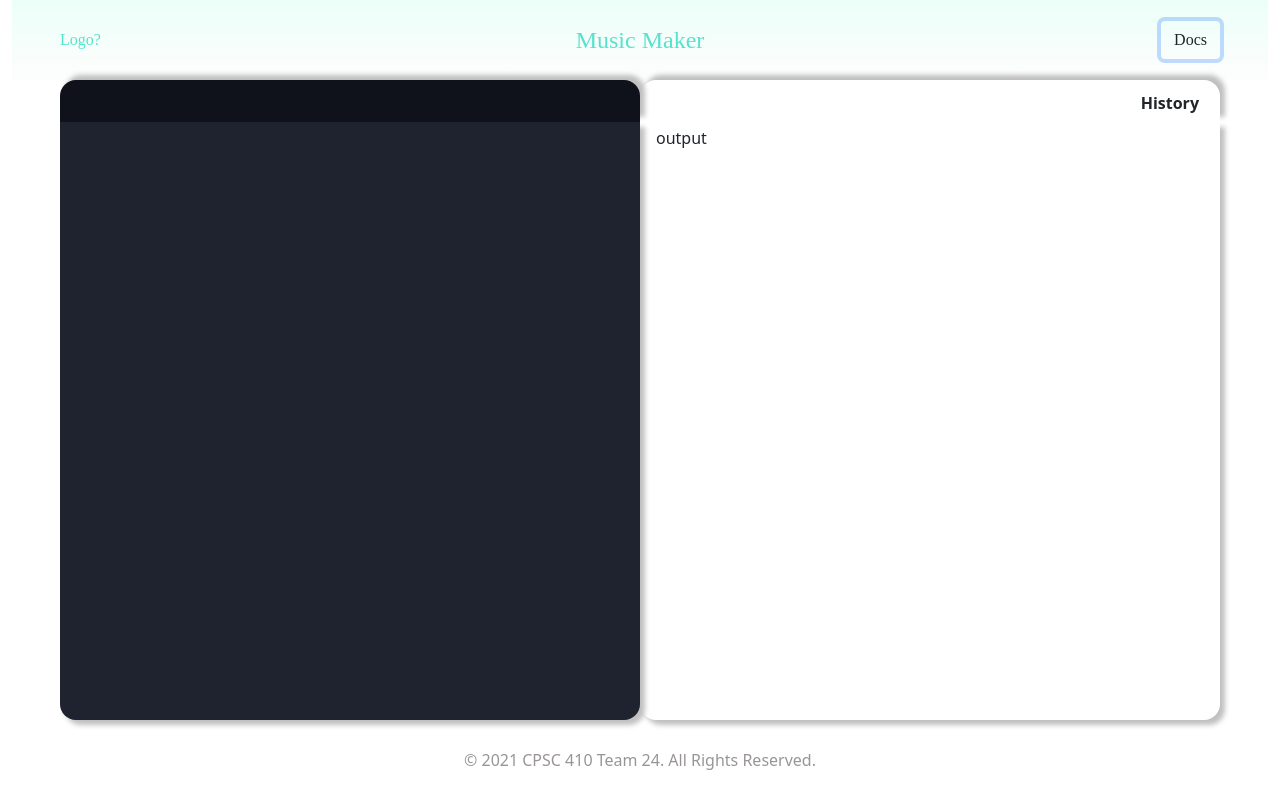
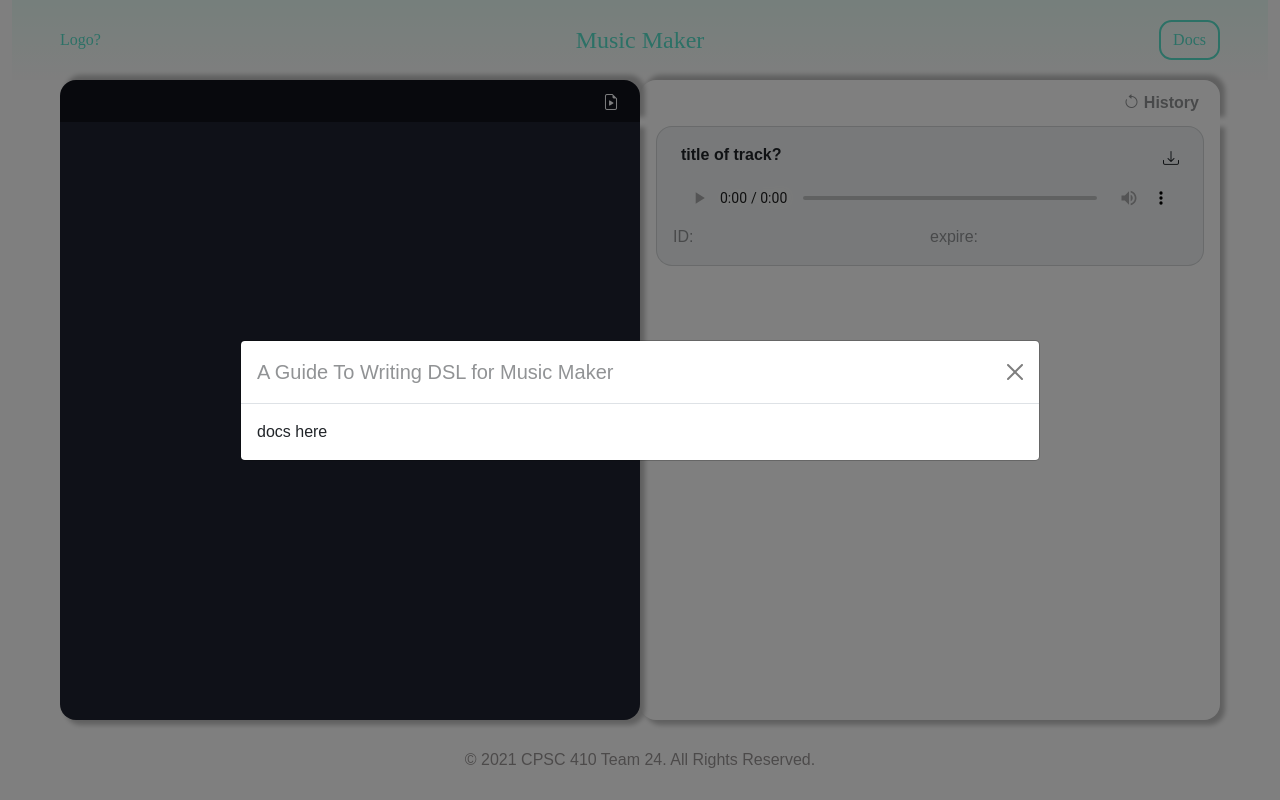
Before and after one commit to dhruv-tech/MusicMakerDSL, a Vue app in the folder integrated/music-maker/: page / in a window 1280 px wide. Both pictures are taken after a click on the button "Docs". Built offline with nearby package versions, Linux system fonts and the light colour scheme.

Commit message:
copy more component from html to vue - Add working modal component - TODO: connect runcode button

```diff
--- a/integrated/music-maker/package.json
+++ b/integrated/music-maker/package.json
@@ -7,7 +7,9 @@
     "build": "vue-cli-service build"
   },
   "dependencies": {
+    "@popperjs/core": "^2.10.2",
     "bootstrap": "^5.1.3",
+    "bootstrap-icons": "^1.6.0",
     "core-js": "^3.6.5",
     "crunker": "^1.2.1",
     "jquery": "^3.6.0",
--- a/integrated/music-maker/src/assets/styles.css
+++ b/integrated/music-maker/src/assets/styles.css
@@ -21,10 +21,23 @@ body{
     border: 2px solid #58E2CC;
     border-radius: 0.8em;
 }
+
 .button-custom:hover {
     color: #fff;
     background-color: #58E2CC;
 }
+
+.card{
+    background-color: #F0F3F5;
+    border-radius: 1em;
+    /* width: 100%; */
+}
+
+.container-card {
+    max-height: 95%;
+    overflow-y: auto;
+}
+
 .container-responsive {
     display: flex;
     flex-direction: column;
@@ -32,6 +45,10 @@ body{
 
 .content-fill {
     flex: 1 1 auto;
+}
+
+.font-regular{
+    font-family: sans-serif;
 }
 
 #editor-container {
@@ -77,8 +94,8 @@ body{
     max-height: 95%;
     overflow-y: auto;
     resize: none;
-    /* scrollbar-width: thin;
-    scrollbar-color: #00A6DA #919395; */
+    width: thin;
+    /* scrollbar-color: #00A6DA #919395; */
 }
 
 /*
@@ -89,14 +106,18 @@ body{
     width: 12px;
 }
 
-#code-editor-form::-webkit-scrollbar-track {
+/* #code-editor-form::-webkit-scrollbar-track {
     background: #919395;
+} */
+
+#code-editor-form::-webkit-scrollbar-thumb {
+    /* background-color: #00A6DA; */
+    border-radius: 20px;
+    border: 3px solid #919395;
 }
 
-#code-editor-form::-webkit-scrollbar-thumb {
-    background-color: #00A6DA;
-    border-radius: 20px;
-    border: 3px solid #919395;
+.text-dark {
+    color: #4C5052;
 }
 
 .text-grey {
--- a/integrated/music-maker/src/components/Home.js
+++ b/integrated/music-maker/src/components/Home.js
@@ -1,6 +1,7 @@
 
 import scribble from 'scribbletune/browser.js';
 import soundEngine from '../../sound-engine/engine.js';
+import { Modal } from 'bootstrap';
 
 export default {
     name: 'Home',
@@ -50,5 +51,11 @@ export default {
         }
     },
     beforeMount(){
-    }
+    },
+    data: () => ({
+        modal: null
+    }),
+    mounted() {
+        this.modal = new Modal(this.$refs.docsModal)
+    },
 }
--- a/integrated/music-maker/src/components/Home.vue
+++ b/integrated/music-maker/src/components/Home.vue
@@ -1,11 +1,47 @@
 <template>
-  <div class="hello">
     <div class="container-fluid vh-100 container-responsive">
+        <!-- Button trigger modal -->
+        <!-- <button type="button" class="btn btn-primary" @click="modal.show()">
+            Launch demo modal
+        </button> -->
+
+        <!-- Modal -->
+        <!-- <div class="modal fade" ref="exampleModal" tabindex="-1" aria-hidden="true">
+            <div class="modal-dialog">
+                <div class="modal-content">
+                    <div class="modal-header">
+                        <h5 class="modal-title" id="exampleModalLabel">Modal title</h5>
+                        <button type="button" class="btn-close" @click="modal.hide()" aria-label="Close"></button>
+                    </div>
+                    <div class="modal-body">
+                    ...
+                    </div>
+                    <div class="modal-footer">
+                        <button type="button" class="btn btn-secondary" @click="modal.hide()">Close</button>
+                        <button type="button" class="btn btn-primary">Save changes</button>
+                    </div>
+                </div>
+            </div>
+        </div> -->
         <div id="header" class="row gx-0 header-row px-5">
             <div class="col-2">Logo?</div>
             <div class="col-8 title-text">Music Maker</div>
             <div class="col-2 align-right">
-                <button id="docs-btn" type="button" class="btn button-custom text-inherit">Docs</button>
+                <button id="docs-btn" type="button" class="btn button-custom text-inherit" @click="modal.show()">Docs</button>
+            </div>
+            <div class="modal fade" ref="docsModal" tabindex="-1" role="dialog" aria-hidden="true">
+                <div class="modal-dialog modal-dialog-centered modal-dialog-scrollable modal-lg">
+                    <div class="modal-content">
+                        <div class="modal-header">
+                            <h5 class="modal-title text-grey font-regular" id="dosModalTitle">A Guide To Writing DSL for Music Maker</h5>
+                            <button type="button" class="btn-close" @click="modal.hide()" aria-label="Close">
+                            </button>
+                        </div>
+                        <div class="modal-body text-dark font-regular">
+                            docs here
+                        </div>
+                    </div>
+                </div>
             </div>
         </div>
         <div class="row row-cols-2 gx-0 px-5">
@@ -29,14 +65,44 @@
                 <textarea id="code-editor-form" class="form-control" title="editor"></textarea>
             </div>
             <div id="output-container" class="col gx-0 px-3 pt-1 br-shadow btm-round">
-                <div class="row gx-0">output</div>
+                <div class="row gx-0">
+                    <div class="container container-card">
+                        <!-- This is just a sample card. The entire section needs to be added dynamically
+                        with JS when we get output from the backend; -->
+                        <div class="card">
+                            <div class="card-body text-dark">
+                                <div class="row gx-0">
+                                    <div class="col-10 gx-0 px-2">
+                                        <b>title of track?</b>
+                                    </div>
+                                    <div class="col-2 gx-0 px-2 pt-1 align-right">
+                                        <i class="bi bi-download"></i>
+                                    </div>
+                                </div>
+                                <div class="row gx-0">
+                                    <audio controls>
+                                        <source src="https://www.kozco.com/tech/LRMonoPhase4.wav">
+                                        <p>Your browser does not support the<code>audio</code> element.</p>
+                                    </audio>
+                                </div>
+                                <div class="row row-cols-2 gx-0 text-grey">
+                                    <div class="col">
+                                        ID:
+                                    </div>
+                                    <div class="col">
+                                        expire:
+                                    </div>
+                                </div>
+                            </div>
+                        </div>
+                    </div>
+                </div>
             </div>
         </div>
         <div id="footer" class="row gx-0 px-5">
             © 2021 CPSC 410 Team 24. All Rights Reserved.
         </div>
-      </div>
-  </div>
+    </div>
 </template>
 
 <script>
```
Also changed, not shown: integrated/music-maker/src/main.js (+4 -3 lines), 1 other file (tests, documents, lock files or other folders).
